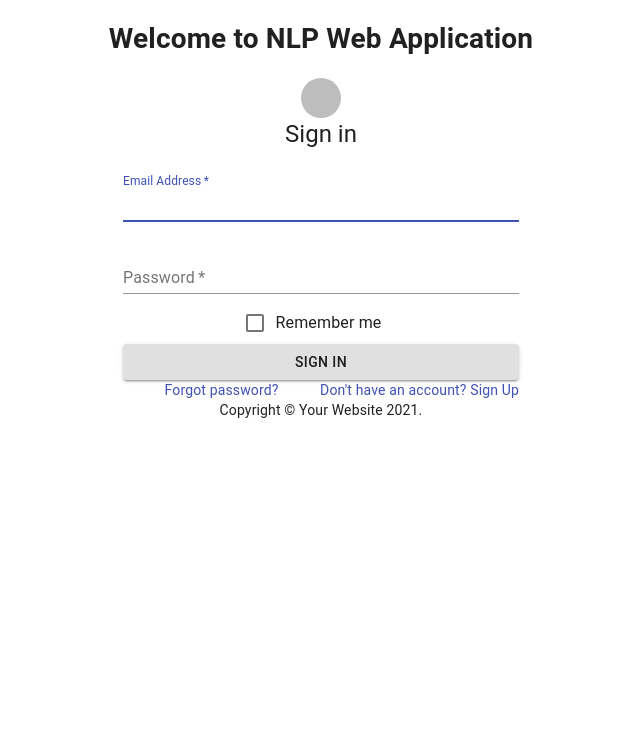
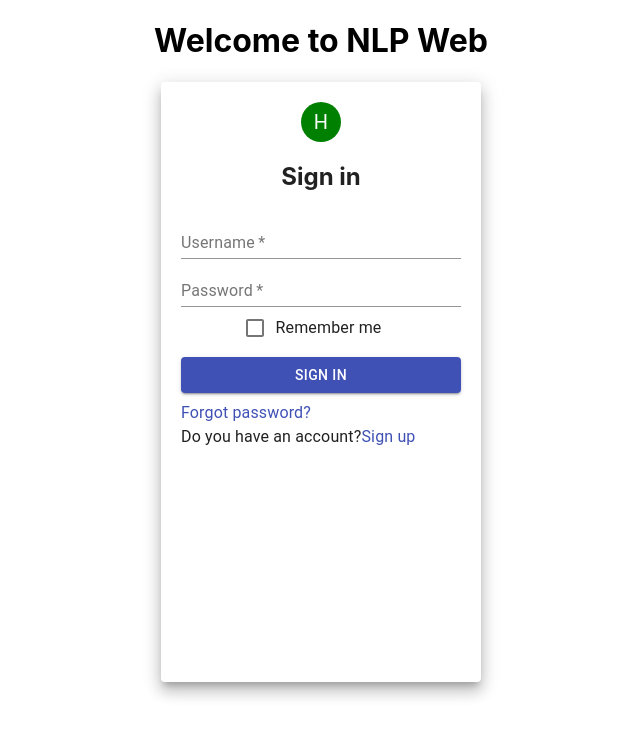
Before and after one commit to aimanyounises1/NLP_WEB, a React (Create React App) app in the folder WEB_NLP/APP/Client/nlp-web/: page / in a window 1280 px wide. Shown: the top 736 px of the page, without its empty margins (319-959 px from the left). Built offline with nearby package versions, Linux system fonts and the light colour scheme.

Commit message:
added Login page

```diff
--- a/WEB_NLP/APP/Client/nlp-web/src/App.js
+++ b/WEB_NLP/APP/Client/nlp-web/src/App.js
@@ -4,13 +4,14 @@ import react from 'react';
 import ReactDOM from 'react-dom';
 import Button from '@material-ui/core';
 import Avatar from '@material-ui/core';
-import SignIn from './components/login';
+import Login from './components/Login';
+import {Paper} from '@material-ui/core';
 document.body.style.backgroundColor = 'white'
 function App() {
   return (
     <div className="App">
-    <h1> Welcome to NLP Web Application</h1>
-    <SignIn/>
+      <h1> Welcome to NLP Web</h1>
+    <Login/>
     </div>
   );
 }
--- /dev/null
+++ b/WEB_NLP/APP/Client/nlp-web/src/components/Login.js
@@ -0,0 +1,49 @@
+import React from 'react';
+import {Grid , Paper , Avatar,TextField , Button} from '@material-ui/core';
+import Checkbox from '@material-ui/core/Checkbox';
+import FormControlLabel from '@material-ui/core/FormControlLabel';
+import Link from '@material-ui/core/Link';
+import Typography from '@material-ui/core/Typography';
+const Login = () => {
+    const propStyle = {padding :20 , height :"70vh" , width :280 , margin :"20px auto"};
+    const styleAvatar = {backgroundColor : 'green'};
+    const preventDefault = (event) => event.preventDefault();
+    const btnStyle ={margin :"8px 0 "};
+    return (
+        <Grid>
+            <Paper elevation = {10}  style ={propStyle} >
+                <Grid align = "center">
+                     <Avatar style = {styleAvatar}>
+                 H
+                </Avatar></Grid>
+            <h2>Sign in</h2>
+            <TextField label = "Username" placeholder = "Enter your username" fullWidth required/>
+            <TextField label = "Password" placeholder = "Enter your password" type ="password" fullWidth required/>
+            <FormControlLabel
+        control={
+          <Checkbox
+            name="checkedB"
+            color="primary"
+          />
+        }
+        label="Remember me"
+      />
+      <Button type ="submit"  color ='primary'  fullWidth variant ="contained" style= {btnStyle}>Sign in</Button>
+      <Typography align= 'left'>
+      <Link  href="#" onClick={preventDefault}>
+    Forgot password?
+  </Link>
+      </Typography>
+
+      <Typography align= 'left'> Do you have an account?
+      <Link  href="#" onClick={preventDefault}>
+    Sign up
+  </Link>
+      </Typography>
+                </Paper>
+
+            </Grid>
+    )
+}
+
+export default Login
--- a/WEB_NLP/APP/Client/nlp-web/src/components/login.js
+++ b/WEB_NLP/APP/Client/nlp-web/src/components/login.js
@@ -29,6 +29,7 @@ function Copyright(props) {
 const theme = createTheme();
 
 export default function SignIn() {
+  document.body.style.backgroundColor = '#B0B0B0';
   const handleSubmit = (event) => {
     event.preventDefault();
     const data = new FormData(event.currentTarget);
@@ -53,6 +54,7 @@ export default function SignIn() {
         >
           <Avatar sx={{ m: 1, bgcolor: 'secondary.main' }}>
             <LockOutlinedIcon />
+
           </Avatar>
           <Typography component="h1" variant="h5">
             Sign in
```
